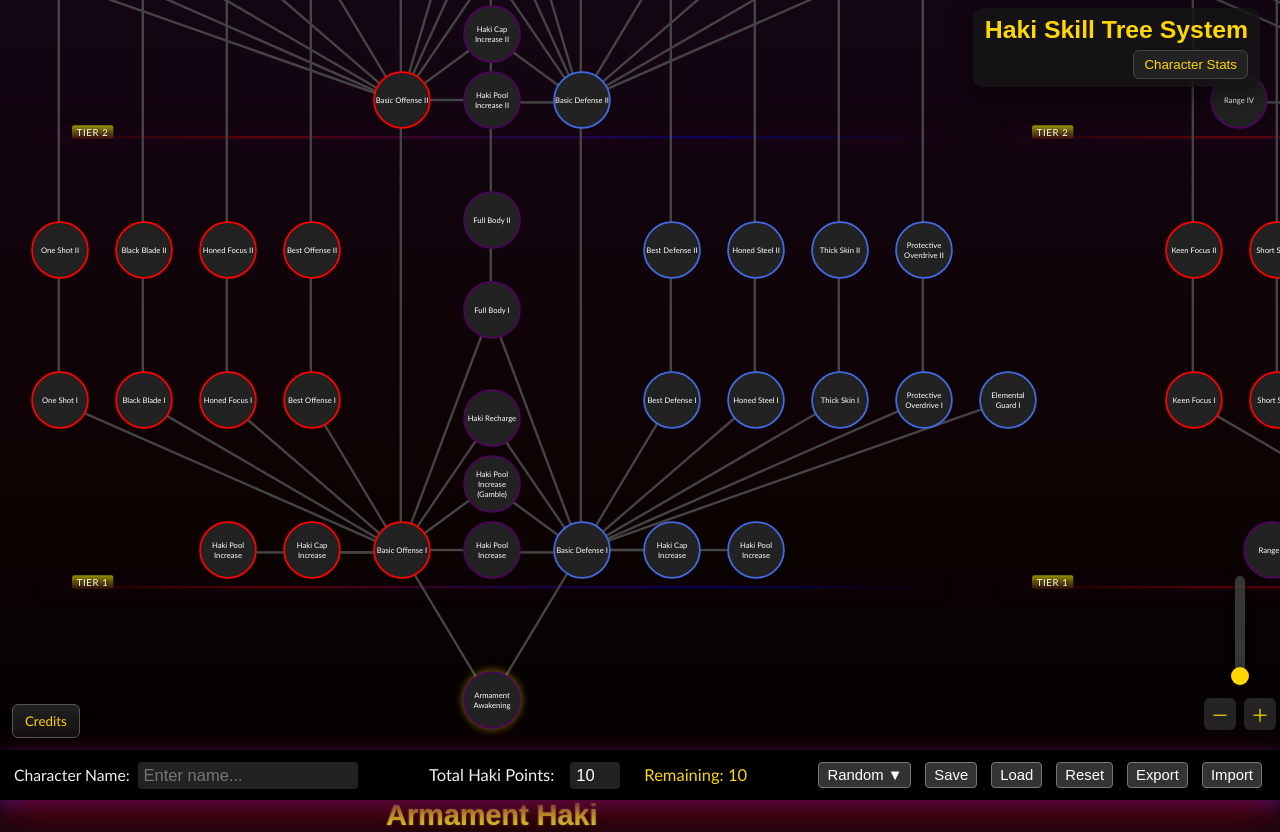
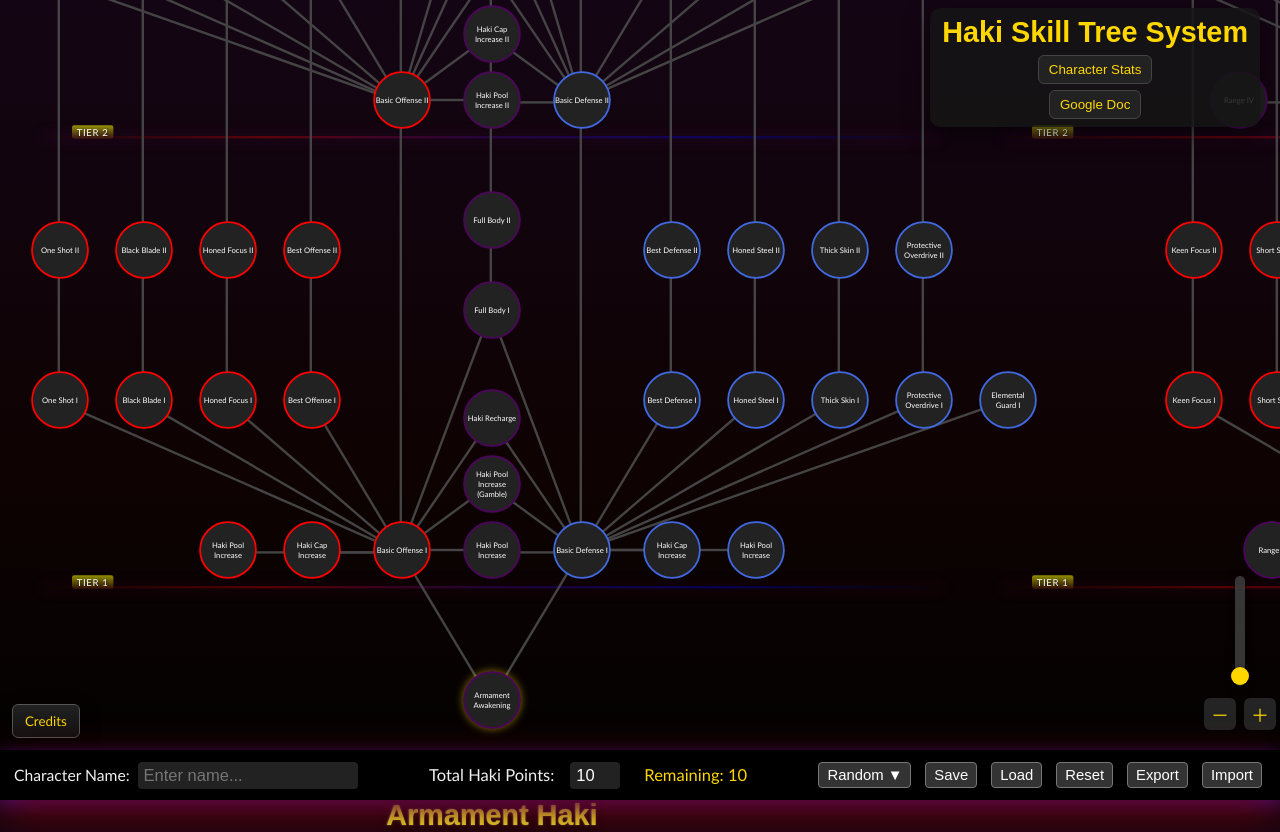
Before and after one commit to havenking42-source/Hakiskilltree, a plain HTML site: page index.html in a window 1280 px wide. Shown: the top 832 px of the page. Drawn offline with Linux system fonts and the light colour scheme.

Commit message:
Google Doc beta

```diff
--- a/index.html
+++ b/index.html
@@ -11,7 +11,12 @@
     <div class="title-inner">
       <h1 class="page-title">Haki Skill Tree System</h1>
       <button id="statsToggle" class="stats-toggle">Character Stats</button>
+      <button id="Gdoc" class="stats-toggle"
+        onclick="window.open('https://docs.google.com/document/d/16ujIqszG4a5pg2lClbsVJc0zUmFHMXwlOlXb0R73ri4/edit?usp=sharing', '_blank')">
+  Google Doc
+</button>
     </div>
+  </div>
     <div id="char-stats-box" class="char-stats-box" style="display:none;">
       <!-- Populated by script.js -->
     </div>
--- a/script.js
+++ b/script.js
@@ -14,6 +14,7 @@ const remainingDisplay = document.getElementById("remaining");
 const saveBtn = document.getElementById("saveBtn");
 const loadBtn = document.getElementById("loadBtn");
 const wrapper = document.getElementById("tree-wrapper");
+const docBtn = document.getElementById("docBtn");
 
 // Elements for character stats UI (populated after DOM changes)
 let statsToggle = null;
@@ -1527,7 +1528,7 @@ function closeAlert() {
 function setupGlobalInteractions() {
   saveBtn.addEventListener("click", saveProgress);
   loadBtn.addEventListener("click", loadProgress);
-  totalInput.addEventListener("input", updateRemainingUI);
+
 
   // Wire dropdown toggle and mode selection
   const randomBtn = document.getElementById("randomBtn");
--- a/style.css
+++ b/style.css
@@ -25,8 +25,8 @@ body {
 }
 .title-inner {
   display: flex;
-  flex-direction: column; /* stack title and button */
-  align-items: flex-end;  /* right align contents */
+  flex-direction: column;
+  align-items: center;
   gap: 6px;
 
   background: rgba(20,20,20,0.85);
@@ -34,7 +34,23 @@ body {
   border-radius: 10px;
   box-shadow: 0 8px 24px rgba(0,0,0,0.5);
 }
-.title-inner .page-title { margin: 0; font-size: 1.55em; text-align: right; }
+.page-title {
+  text-align: center;
+  font-size: 1.8em;
+  margin: 0;
+  color: gold;
+}
+
+.button-row {
+  display: flex !important;
+  flex-direction: row !important;
+  gap: 10px !important;
+  width: 100%;
+  justify-content: center;
+}
+
+
+
 .stats-toggle {
   background: #222;
   color: gold;
@@ -42,7 +58,14 @@ body {
   padding: 6px 10px;
   border-radius: 6px;
   cursor: pointer;
+
+  display: inline-block !important;  /* force inline behavior */
+  width: auto !important;            /* prevent stretching */
+  white-space: nowrap;               /* prevent wrapping */
+  text-align: center;
 }
+
+
 
 /* Character stats popup (resembles hover desc) */
 .char-stats-box {
```
